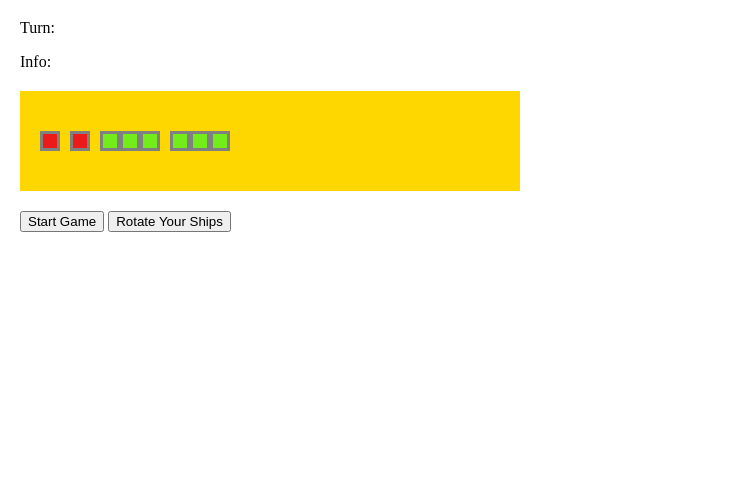
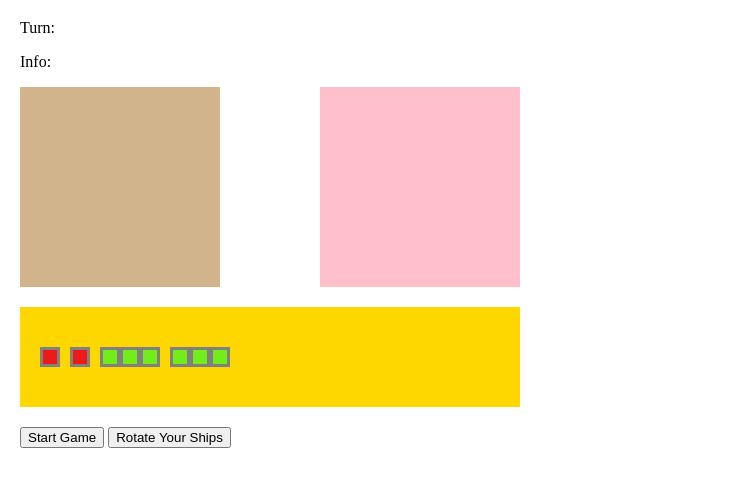
Before and after one commit to miwanoff/sea-battle-drag-drop-2023, a plain HTML site: page index.html in a window 1280 px wide. Shown: the part 61-548 px from the top of the page, without its empty margins (0-752 px from the left). Drawn offline with Linux system fonts and the light colour scheme.

Commit message:
Add gameBoards

```diff
--- a/app.js
+++ b/app.js
@@ -1,5 +1,6 @@
 const gameOptionContainer = document.querySelector("#game-option");
 const rotateButton = document.querySelector("#rotate");
+const gameBoardsContainer = document.querySelector("#game-boards");
 
 let angle = 0;
 
@@ -18,3 +19,14 @@ function rotate() {
 }
 
 rotateButton.addEventListener("click", rotate);
+
+function createBoard(color, user) {
+  const gameBoard = document.createElement("div");
+  gameBoard.classList.add("game-board");
+  gameBoard.style.background = color;
+  gameBoard.id = user;
+  gameBoardsContainer.append(gameBoard);
+}
+
+createBoard("tan", "human");
+createBoard("pink", "computer");
--- a/style.css
+++ b/style.css
@@ -28,6 +28,17 @@ h1 {
   gap: 10px;
 }
 
+#game-boards {
+    width: 500px;
+    display: flex;
+    justify-content: space-between;
+}
+
+.game-board {
+    width: 200px;
+    height: 200px;
+}
+
 .ship {
   display: flex;
 }
```
